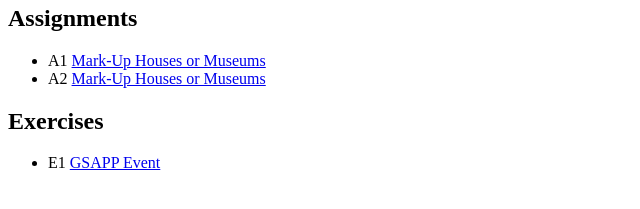
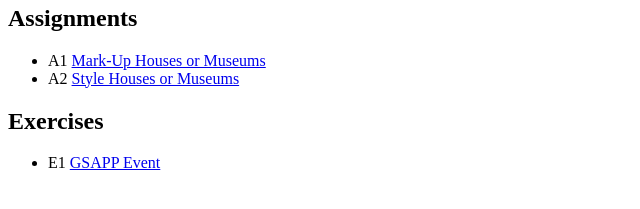
Before and after one commit to celestelayne/potential-invention, a plain HTML site: page index.html in a window 1280 px wide. Shown: the part 161-370 px from the top of the page, 0-640 px from the left. Drawn offline with Linux system fonts and the light colour scheme.

Commit message:
fix typo

```diff
--- a/index.html
+++ b/index.html
@@ -14,7 +14,7 @@
     <h2>Assignments</h2>
     <ul>
         <li>A1 <a href="./assignments/markup_houses_or_museums/index.html">Mark-Up Houses or Museums</a></li>
-        <li>A2 <a href="./assignments/style_houses_or_museums/index.html">Mark-Up Houses or Museums</a></li>
+        <li>A2 <a href="./assignments/style_houses_or_museums/index.html">Style Houses or Museums</a></li>
     </ul>
     <h2>Exercises</h2>
     <ul>
```
